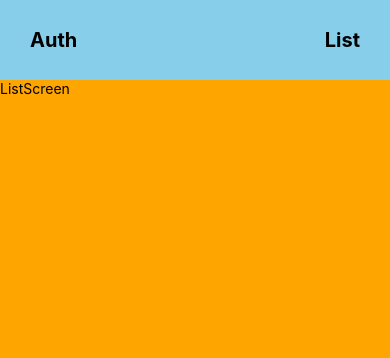
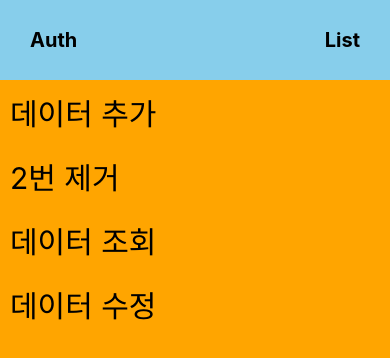
Before and after one commit to jwAndroid/learn-redux, a React Native app in the folder toolkit/: screen / in a window 390 px wide. Shown: the top 358 px of the page. Built offline with nearby package versions, Linux system fonts and the light colour scheme.

Commit message:
update list slice

```diff
--- a/toolkit/src/hooks/useUser.ts
+++ b/toolkit/src/hooks/useUser.ts
@@ -3,7 +3,7 @@ import {useAppSelector} from './../slice/hooks';
 export default function useUser() {
   const user = useAppSelector(state => state.auth.user);
 
-  if (!user || user === undefined || user === null) {
+  if (!user) {
     return undefined;
   }
 
--- a/toolkit/src/screens/AuthScreen.tsx
+++ b/toolkit/src/screens/AuthScreen.tsx
@@ -54,11 +54,11 @@ function AuthScreen() {
       </View>
 
       <View style={{flex: 1, justifyContent: 'center', alignItems: 'center'}}>
-        <Text>{user?.id}</Text>
+        <Text>아이디: {user?.id}</Text>
 
-        <Text>{user?.username}</Text>
+        <Text>이름: {user?.username}</Text>
 
-        <Text>{user?.displayName}</Text>
+        <Text>닉네임: {user?.displayName}</Text>
       </View>
     </View>
   );
--- a/toolkit/src/screens/ListScreen.tsx
+++ b/toolkit/src/screens/ListScreen.tsx
@@ -1,10 +1,57 @@
-import React, {memo} from 'react';
+import React, {memo, useCallback} from 'react';
 import {View, Text} from 'react-native';
 
+import {useAppDispatch, useAppSelector} from '../slice/hooks';
+import {add, remove, update} from '../slice/list/slice';
+
 function ListScreen() {
+  const dispatch = useAppDispatch();
+
+  const post = useAppSelector(state => state.list);
+
+  const onPress = useCallback(() => {
+    dispatch(
+      add({
+        id: post[post.length - 1].id + 1,
+        text: 'hihi',
+      }),
+    );
+  }, [dispatch, post]);
+
+  const onRemove = useCallback(() => {
+    dispatch(remove(2));
+  }, [dispatch]);
+
+  const onRead = useCallback(() => {
+    console.log(JSON.stringify(post, null, 5));
+  }, [post]);
+
+  const onModify = useCallback(() => {
+    const prepared = {
+      id: 3,
+      text: '수정!',
+    };
+
+    dispatch(update(prepared));
+  }, [dispatch]);
+
   return (
     <View>
-      <Text>ListScreen</Text>
+      <Text style={{fontSize: 30, margin: 10}} onPress={onPress}>
+        데이터 추가
+      </Text>
+
+      <Text style={{fontSize: 30, margin: 10}} onPress={onRemove}>
+        2번 제거
+      </Text>
+
+      <Text style={{fontSize: 30, margin: 10}} onPress={onRead}>
+        데이터 조회
+      </Text>
+
+      <Text style={{fontSize: 30, margin: 10}} onPress={onModify}>
+        데이터 수정
+      </Text>
     </View>
   );
 }
--- a/toolkit/src/slice/auth/slice.ts
+++ b/toolkit/src/slice/auth/slice.ts
@@ -1,8 +1,8 @@
 import {createSlice, PayloadAction} from '@reduxjs/toolkit';
 
-import {AuthState, User} from './type';
+import {InitialAuthState, User} from './type';
 
-const initialState: AuthState = {
+const initialState: InitialAuthState = {
   user: null,
 };
 
--- a/toolkit/src/slice/auth/type.ts
+++ b/toolkit/src/slice/auth/type.ts
@@ -4,6 +4,6 @@ export interface User {
   displayName: string;
 }
 
-export interface AuthState {
+export interface InitialAuthState {
   user: User | null;
 }
--- /dev/null
+++ b/toolkit/src/slice/list/index.ts
@@ -0,0 +1 @@
+export {default as list} from './slice';
--- /dev/null
+++ b/toolkit/src/slice/list/slice.ts
@@ -0,0 +1,35 @@
+import {createSlice, PayloadAction} from '@reduxjs/toolkit';
+
+import {List} from './type';
+
+const initialState: List[] = [
+  {
+    id: 1,
+    text: 'hello redux',
+  },
+];
+
+const listSlice = createSlice({
+  name: 'list',
+  initialState,
+  reducers: {
+    fullfiled(state, action: PayloadAction<List[]>) {
+      return [...state, ...action.payload];
+    },
+    add(state, action: PayloadAction<List>) {
+      return [...state, action.payload];
+    },
+    remove(state, action: PayloadAction<number>) {
+      return state.filter(item => item.id !== action.payload);
+    },
+    update(state, action: PayloadAction<List>) {
+      return state.map(item =>
+        item.id === action.payload.id ? {...action.payload} : item,
+      );
+    },
+  },
+});
+
+export default listSlice.reducer;
+
+export const {fullfiled, add, remove, update} = listSlice.actions;
--- /dev/null
+++ b/toolkit/src/slice/list/type.ts
@@ -0,0 +1,4 @@
+export interface List {
+  id: number;
+  text: string;
+}
--- a/toolkit/src/slice/rootReducer.ts
+++ b/toolkit/src/slice/rootReducer.ts
@@ -1,9 +1,11 @@
 import {combineReducers} from 'redux';
 
 import {auth} from './auth';
+import {list} from './list';
 
 const rootReducer = combineReducers({
   auth,
+  list,
 });
 
 export default rootReducer;
```
